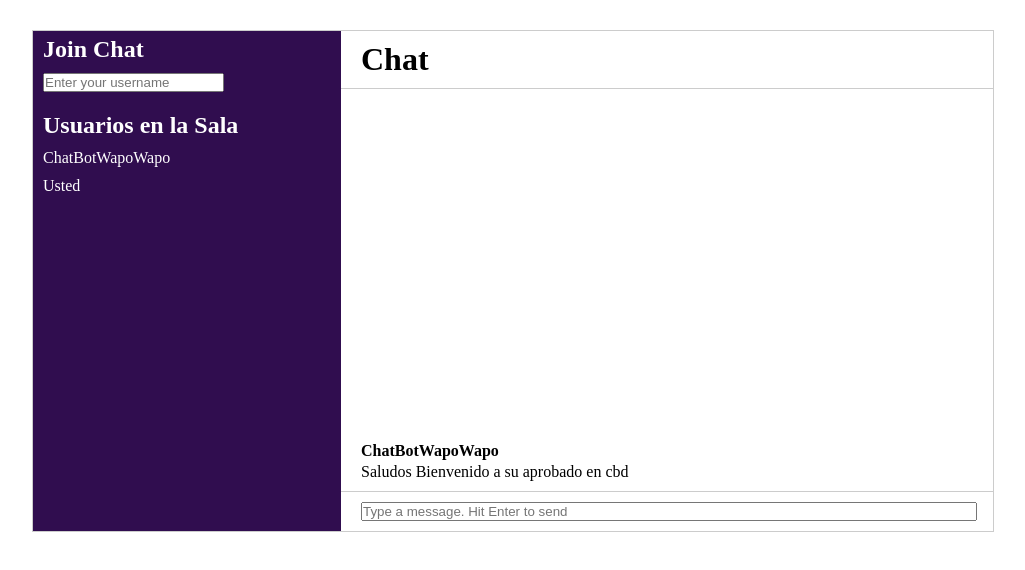
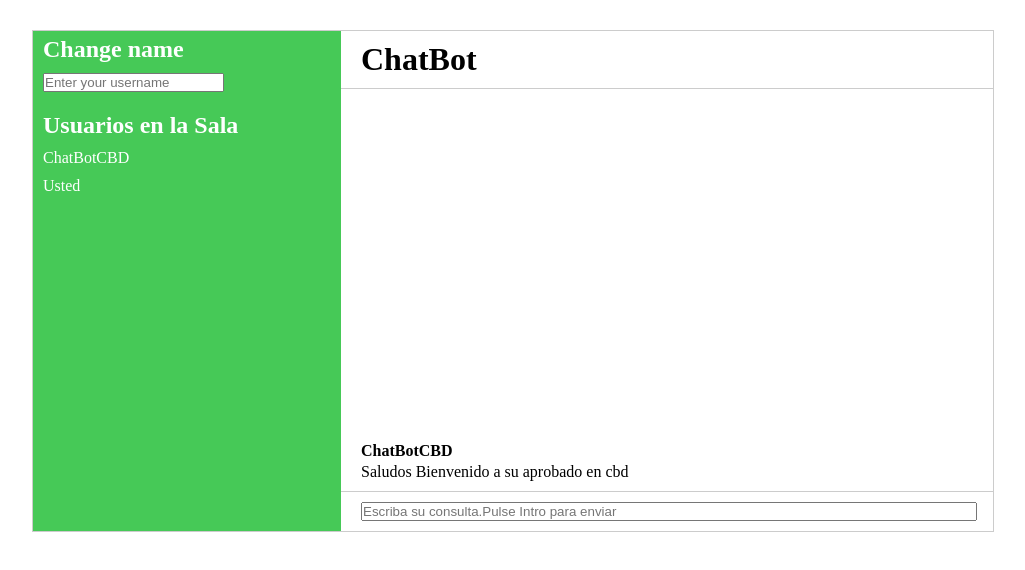
Before and after one commit to AlejandroMonteseirin/Chatbot-Watson-Java-Angular, an Angular app in the folder client/: page / in a window 1280 px wide. Shown: the top 570 px of the page, without its empty margins (127-1152 px from the left). Built offline with nearby package versions, Linux system fonts and the light colour scheme.

Commit message:
Interfaz y cambio de nombre de usuario

```diff
--- a/client/src/app/app.component.css
+++ b/client/src/app/app.component.css
@@ -29,7 +29,7 @@
 
       .sidebar {
         flex-basis: 30%;
-        background-color: #300d4f;
+        background-color: #46c957;
         color: #fff;
         padding: 5px 10px;
       }
--- a/client/src/app/app.component.html
+++ b/client/src/app/app.component.html
@@ -2,7 +2,7 @@
     <div class="App">
       <aside class="sidebar">
         <section  *ngIf="!currentUser" class="join-chat">
-          <h2>Join Chat</h2>
+          <h2>Change name</h2>
           <form (ngSubmit)="addUser()">
             <input placeholder="Enter your username" type="text" name="username" [(ngModel)]="username" />
           </form>
@@ -19,7 +19,7 @@
       </aside>
       <main class="chat-window">
         <header class="chat-header">
-          <h1>Chat</h1>
+          <h1>ChatBot</h1>
           <span class="participants"></span>
         </header>
         <section class="chat-session">
@@ -32,7 +32,7 @@
         </section>
         <footer class="chat-footer">
           <form (ngSubmit)='sendMessage()'>
-            <input placeholder="Type a message. Hit Enter to send" type="text" name="message" [(ngModel)]="message">
+            <input placeholder="Escriba su consulta.Pulse Intro para enviar" type="text" name="message" [(ngModel)]="message">
           </form>
         </footer>
       </main>
--- a/client/src/app/app.component.ts
+++ b/client/src/app/app.component.ts
@@ -1,5 +1,4 @@
 import { Component } from '@angular/core';
-import { FormsModule } from '@angular/forms';
 
 @Component({
   selector: 'app-root',
@@ -8,12 +7,14 @@ import { FormsModule } from '@angular/forms';
 })
 export class AppComponent {
   title = 'client';
-  users=['ChatBotWapoWapo','Usted'];
-  messages=[{'sender':'ChatBotWapoWapo','text':'Saludos Bienvenido a su aprobado en cbd'}]
+  users=['ChatBotCBD','Usted'];
+  messages=[{'sender':'ChatBotCBD','text':'Saludos Bienvenido a su aprobado en cbd'}]
   message:any;
   username:any;
 
   addUser(){
-    console.log("Añadido")
+      console.log("Cambiado Nombre")
+      this.users.pop();
+      this.users.push(this.username);
   }
 }
```
